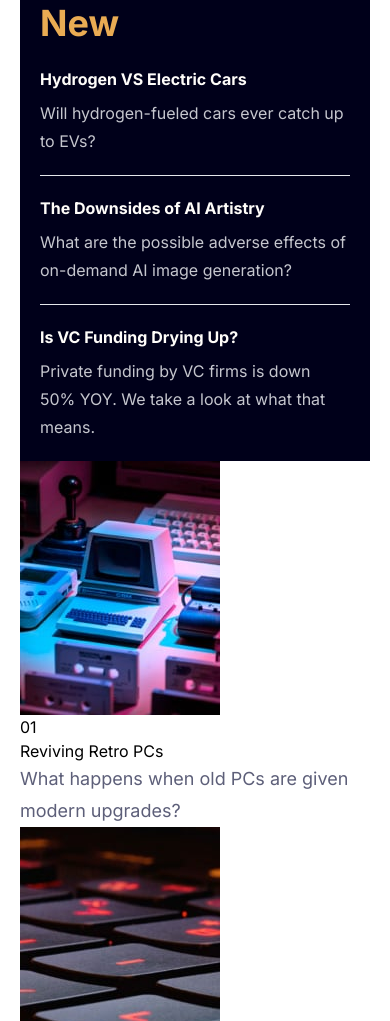
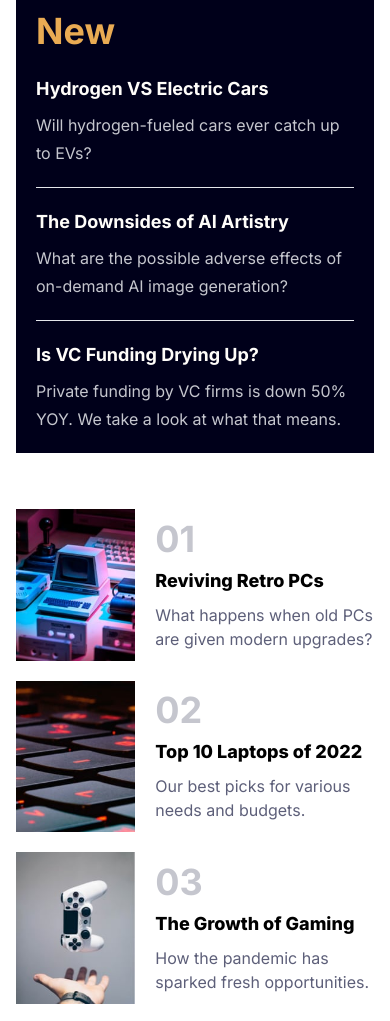
Before and after one commit to aatmaneoulmouden/news-homepage, a website: page index.html in a window 390 px wide. Shown: the part 979-2000 px from the top of the page. Drawn offline with Linux system fonts and the light colour scheme.

Commit message:
Styling & Responsive: Mobile posts section

```diff
--- a/index.html
+++ b/index.html
@@ -72,7 +72,7 @@
 
   <main>
     <div class="container">
-      <div class="row grid grid-cols-1 gap-14">
+      <div class="row grid grid-cols-1 gap-14 mb-14">
         <div class="col main-new">
           <div class="banner-wrapper">
             <img src="./assets/images/image-web-3-mobile.jpg" alt="The Bright Future of Web 3.0?"
@@ -94,46 +94,46 @@
           <div class="news-wrapper">
             <article class="new">
               <h3 class="new-title">Hydrogen VS Electric Cars</h3>
-              <p class="subtitle">Will hydrogen-fueled cars ever catch up to EVs?</p>
+              <p class="new-subtitle">Will hydrogen-fueled cars ever catch up to EVs?</p>
             </article>
             <article class="new">
               <h3 class="new-title">The Downsides of AI Artistry</h3>
-              <p class="subtitle">What are the possible adverse effects of on-demand AI image generation?</p>
+              <p class="new-subtitle">What are the possible adverse effects of on-demand AI image generation?</p>
             </article>
             <article class="new">
               <h3 class="new-title">Is VC Funding Drying Up?</h3>
-              <p class="subtitle">Private funding by VC firms is down 50% YOY. We take a look at what that means.</p>
+              <p class="new-subtitle">Private funding by VC firms is down 50% YOY. We take a look at what that means.</p>
             </article>
           </div>
         </div>
       </div>
-      <div class="row">
-        <article class="col article">
+      <div class="row grid grid-cols-1 gap-5">
+        <article class="col post">
           <div class="post-img-wrapper">
             <img src="./assets/images/image-retro-pcs.jpg" alt="Reviving Retro PCs">
           </div>
           <div class="post-content-wrapper">
-            <span class="post-numner">01</span>
+            <span class="post-number">01</span>
             <h4 class="post-title">Reviving Retro PCs</h4>
             <p class="post-subtitle text">What happens when old PCs are given modern upgrades?</p>
           </div>
         </article>
-        <article class="col article">
+        <article class="col post">
           <div class="post-img-wrapper">
             <img src="./assets/images/image-top-laptops.jpg" alt="Top 10 Laptops of 2022">
           </div>
           <div class="post-content-wrapper">
-            <span class="post-numner">02</span>
+            <span class="post-number">02</span>
             <h4 class="post-title">Top 10 Laptops of 2022</h4>
             <p class="post-subtitle text">Our best picks for various needs and budgets.</p>
           </div>
         </article>
-        <article class="col article">
+        <article class="col post">
           <div class="post-img-wrapper">
             <img src="./assets/images/image-gaming-growth.jpg" alt="The Growth of Gaming">
           </div>
           <div class="post-content-wrapper">
-            <span class="post-numner">03</span>
+            <span class="post-number">03</span>
             <h4 class="post-title">The Growth of Gaming</h4>
             <p class="post-subtitle text">How the pandemic has sparked fresh opportunities.</p>
           </div>
--- a/src/input.css
+++ b/src/input.css
@@ -26,10 +26,38 @@
     }
 
     .new-title {
-        @apply font-bold mb-2;
+        @apply font-bold text-lg mb-2;
     }
 
-    .subtitle {
+    .new-subtitle {
         @apply leading-7 text-grayish-blue;
     }
+
+    .post {
+        @apply flex items-center gap-5;
+    }
+
+    .post-img-wrapper {
+        @apply w-2/6 flex self-stretch;
+    }
+
+    .post-img-wrapper img {
+        @apply w-full h-full object-cover;
+    }
+
+    .post-content-wrapper {
+        @apply flex-1;
+    }
+
+    .post-number {
+        @apply text-4xl text-grayish-blue font-bold;
+    }
+
+    .post-title {
+        @apply font-extrabold text-lg my-2;
+    }
+
+    .post-subtitle {
+        @apply leading-6 text-base;
+    }
 }
--- a/tailwind.config.js
+++ b/tailwind.config.js
@@ -5,7 +5,7 @@ module.exports = {
     container: {
       center: true,
       padding: {
-        DEFAULT: '20px',
+        DEFAULT: '16px',
         sm: '2rem',
         lg: '4rem',
         xl: '5rem',
```
Also changed, not shown: assets/css/style.css.
